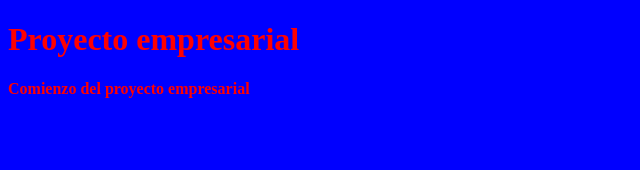
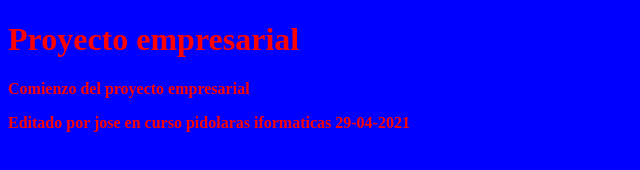
Before and after one commit to jyongkim/cursoGit, a plain HTML site: page index.html in a window 1280 px wide. Shown: the whole page, without its empty margins (0-640 px from the left). Drawn offline with Linux system fonts and the light colour scheme.

Commit message:
Inicio de curso pildoras informatica

```diff
--- a/index.html
+++ b/index.html
@@ -9,5 +9,7 @@
 <body>
     <h1>Proyecto empresarial</h1>
     <p>Comienzo del proyecto empresarial</p>
+
+    <p>Editado por jose en curso pidolaras iformaticas 29-04-2021</p>
 </body>
 </html>
```
